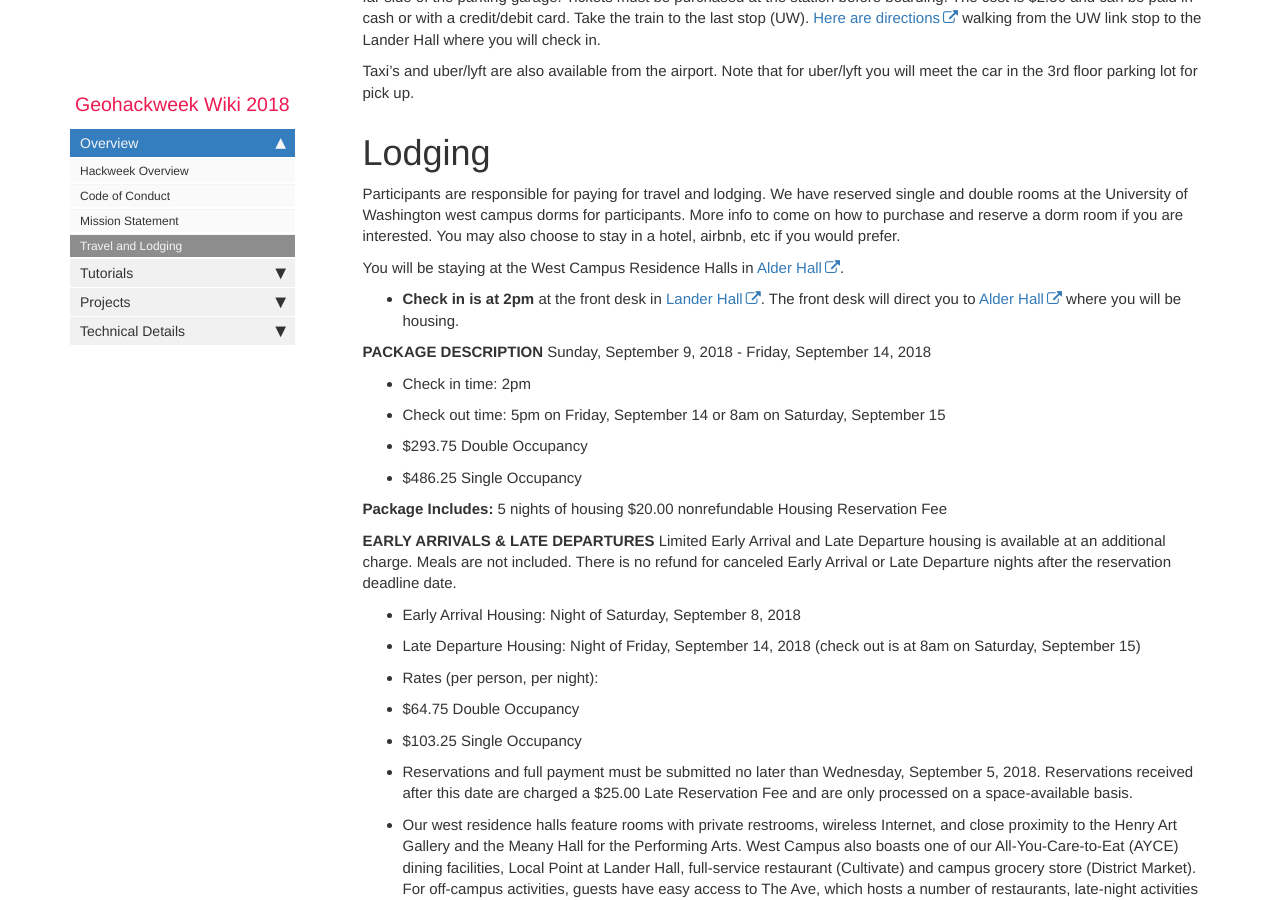
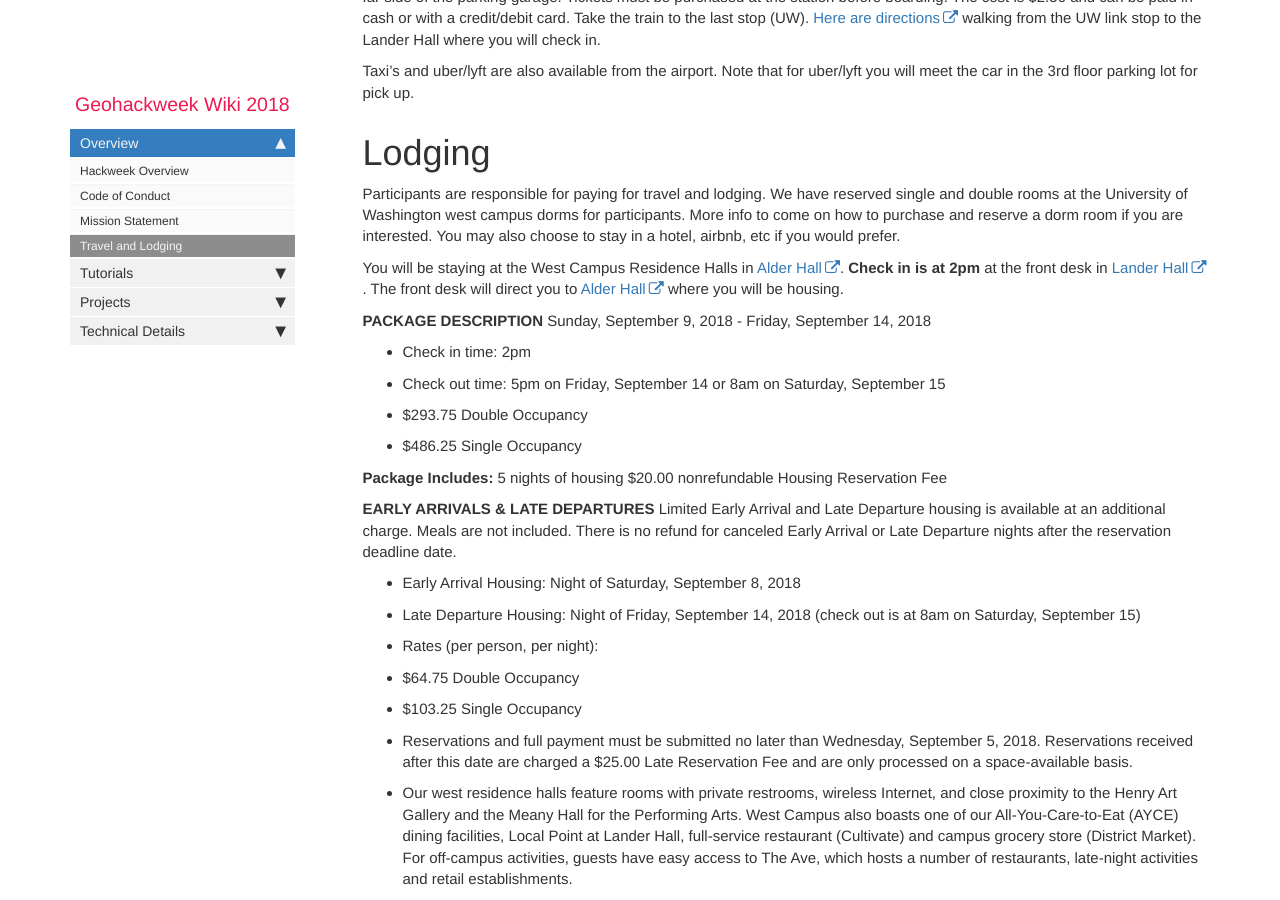
Before and after one commit to waterhackweek/wiki, a Jekyll site: the page built from pages/travel_and_lodging.md, in a window 1280 px wide and 900 px high, scrolled down 374 px. Built offline with Jekyll 4.4.1, drawn with Linux system fonts in a browser that asks for light colours; nearby versions of some CDN libraries; comment, search, counter and statistics services are not loaded.

```diff
--- a/pages/travel_and_lodging.md
+++ b/pages/travel_and_lodging.md
@@ -26,7 +26,7 @@ Participants are responsible for paying for travel and lodging. We have reserved
 The University of Washington maintains a list of hotels near campus on its [website](http://fyp.washington.edu/getting-started-at-the-university-of-washington/transportation-options/hotel-accommodations/).
 --->
 You will be staying at the West Campus Residence Halls in [Alder Hall](https://hfs.uw.edu/Live/Housing-Locations/Alder-Hall).
-- **Check in is at 2pm** at the front desk in [Lander Hall](https://www.google.com/maps/place/Lander+Hall/@47.655878,-122.31524,15z/data=!4m5!3m4!1s0x0:0xccf338a83d26e753!8m2!3d47.655878!4d-122.3152398?hl=en-US). The front desk will direct you to [Alder Hall](https://www.google.com/maps/place/Alder+Hall,+1315+NE+Campus+Pkwy,+Seattle,+WA+98105/@47.6558003,-122.3160943,17z/data=!3m1!4b1!4m5!3m4!1s0x549014f3abe36e05:0xe31f6b19dc9d1dac!8m2!3d47.6558003!4d-122.3139056) where you will be housing.
+**Check in is at 2pm** at the front desk in [Lander Hall](https://www.google.com/maps/place/Lander+Hall/@47.655878,-122.31524,15z/data=!4m5!3m4!1s0x0:0xccf338a83d26e753!8m2!3d47.655878!4d-122.3152398?hl=en-US). The front desk will direct you to [Alder Hall](https://www.google.com/maps/place/Alder+Hall,+1315+NE+Campus+Pkwy,+Seattle,+WA+98105/@47.6558003,-122.3160943,17z/data=!3m1!4b1!4m5!3m4!1s0x549014f3abe36e05:0xe31f6b19dc9d1dac!8m2!3d47.6558003!4d-122.3139056) where you will be housing.
 
 **PACKAGE DESCRIPTION**
 Sunday, September 9, 2018 - Friday, September 14, 2018
```
